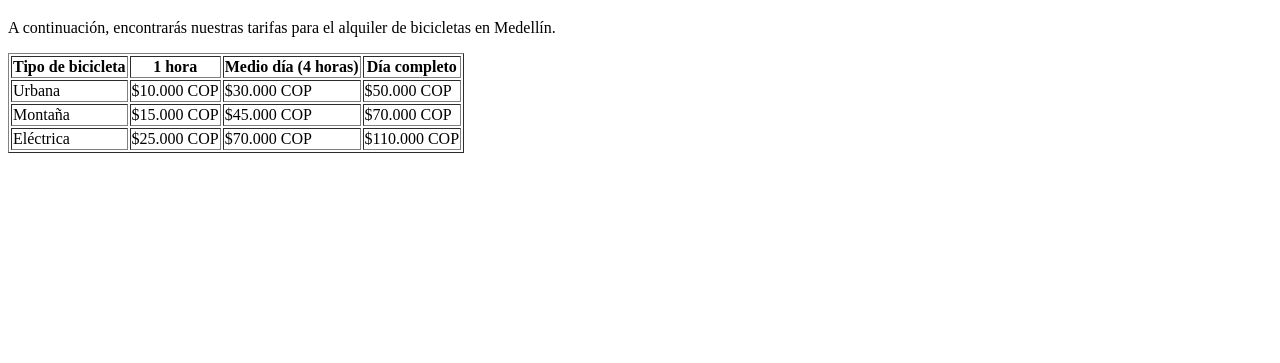
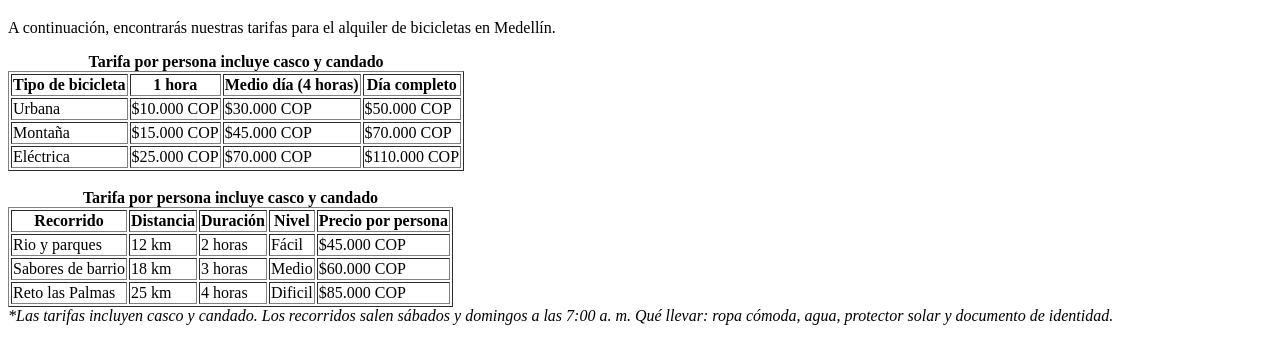
Before and after one commit to Alexruiz0906/rueda-libre, a plain HTML site: page paginas/tarifas.html in a window 1280 px wide. Shown: the part 61-424 px from the top of the page. Drawn offline with Linux system fonts and the light colour scheme.

Commit message:
list of prices updated

```diff
--- a/paginas/tarifas.html
+++ b/paginas/tarifas.html
@@ -11,7 +11,8 @@
         <p>A continuación, encontrarás nuestras tarifas para el alquiler de bicicletas en Medellín.</p>
     </header>
     <main>
-        <table border="1" caption="Tarifa por persona incluye candado y casco">
+        <table border="1" >
+            <caption><strong>Tarifa por persona incluye casco y candado</strong></caption>
             <thead>
                 <tr>
                     <th scope="col">Tipo de bicicleta</th>
@@ -40,6 +41,44 @@
                     <td scope="row">$110.000 COP</td>
                 </tr>
             </tbody>
+        </table>
+        <br>
+        <table border="1">
+            <caption><strong>Tarifa por persona incluye casco y candado</strong></caption>
+            <thead>
+                <tr>
+                    <th scope="col">Recorrido</th>
+                    <th scope="col">Distancia</th>
+                    <th scope="col">Duración</th>
+                    <th scope="col">Nivel</th>
+                    <th scope="col">Precio por persona</th>
+                </tr>
+            </thead>
+            <tbody>
+                <tr>
+                    <td scope="col">Rio y parques</td>
+                    <td scope="row">12 km</td>
+                    <td scope="row">2 horas</td>
+                    <td scope="row">Fácil</td>
+                    <td scope="row">$45.000 COP</td>
+                </tr>
+                <tr>
+                    <td scope="col">Sabores de barrio</td>
+                    <td scope="row">18 km</td>
+                    <td scope="row">3 horas</td>
+                    <td scope="row">Medio</td>
+                    <td scope="row">$60.000 COP</td>
+                </tr>
+                <tr>
+                    <td scope="col">Reto las Palmas</td>
+                    <td scope="row">25 km</td>
+                    <td scope="row">4 horas</td>
+                    <td scope="row">Dificil</td>
+                    <td scope="row">$85.000 COP</td>
+                </tr>
+            </tbody>
+        </table>
+        <i>*Las tarifas incluyen casco y candado. Los recorridos salen sábados y domingos a las 7:00 a. m. Qué llevar: ropa cómoda, agua, protector solar y documento de identidad.</i>
     </main>
 
 </body>
```
